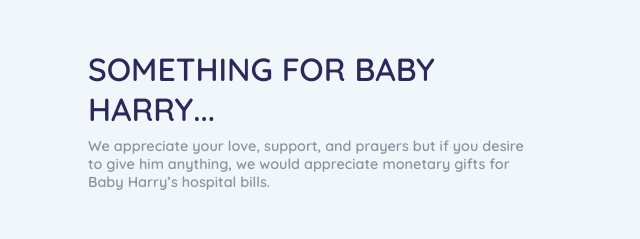
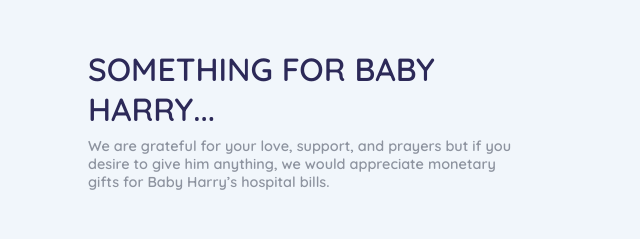
Before and after one commit to esculturajerome/babyshower, a React (Create React App) app: page / in a window 1280 px wide. Shown: the part 2120-2359 px from the top of the page, without its empty margins (337-977 px from the left). Built offline with nearby package versions, Linux system fonts and the light colour scheme.

Commit message:
babyshower | add paypal

```diff
--- a/src/Screens/LandingScreen.js
+++ b/src/Screens/LandingScreen.js
@@ -60,7 +60,7 @@ function LandingScreen() {
 
         <Title
           title="Something For Baby Harry..."
-          caption="We appreciate your love, support, and prayers but if you desire to give him anything, we would appreciate monetary gifts for Baby Harry’s hospital bills."
+          caption="We are grateful for your love, support, and prayers but if you desire to give him anything, we would appreciate monetary gifts for Baby Harry’s hospital bills."
         />
         <GradientButton
           Icon={FavoriteBorderOutlinedIcon}
@@ -75,7 +75,8 @@ function LandingScreen() {
           imageUrl4={require("../images/landbank.png")}
           imageUrl5={require("../images/sb.png")}
           imageUrl6={require("../images/bpi.png")}
-          imageUrl7={require("../images/aub.png")}
+          imageUrl7={require("../images/paypal.png")}
+          imageUrl8={require("../images/aub.png")}
         />
         <Title
           title="Our deepest gratitude"
--- a/src/components/Cards.js
+++ b/src/components/Cards.js
@@ -16,6 +16,7 @@ function Cards({
   imageUrl5,
   imageUrl6,
   imageUrl7,
+  imageUrl8,
 }) {
   const anim = useSpring({
     from: { opacity: 0, marginTop: 50 },
@@ -43,6 +44,7 @@ function Cards({
           {imageUrl5 && <Card imageUrl={imageUrl5} />}
           {imageUrl6 && <Card imageUrl={imageUrl6} />}
           {imageUrl7 && <Card imageUrl={imageUrl7} />}
+          {imageUrl8 && <Card imageUrl={imageUrl8} />}
 
           {/* {imageUrl.map(gift => (
           ))} */}
```
Also changed, not shown: src/images/paypal.png (added).
